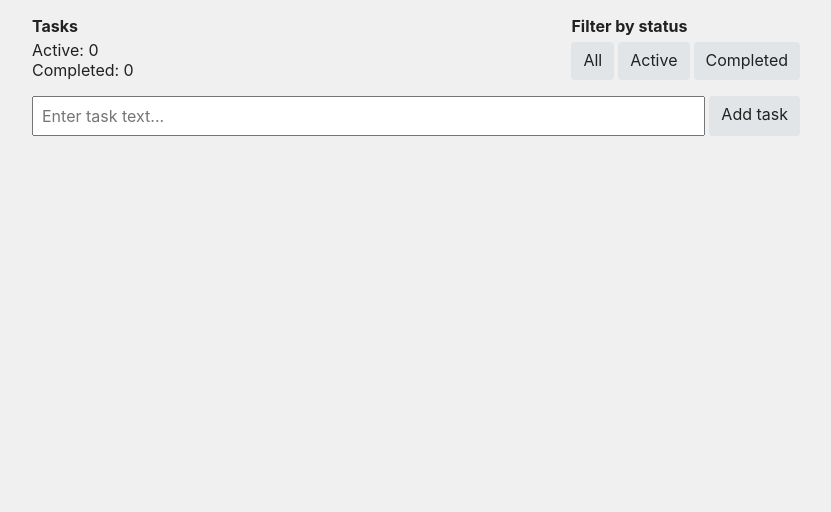
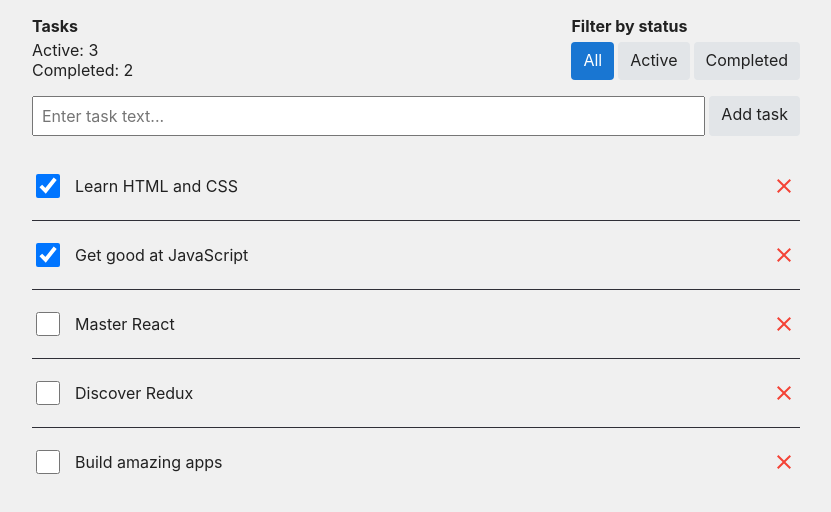
Before and after one commit to Oleggman/react-redux-todolist-app, a React (Create React App) app: page / in a window 1280 px wide. Shown: the top 512 px of the page, without its empty margins (224-1055 px from the left). Built offline with nearby package versions, Linux system fonts and the light colour scheme.

Commit message:
Subscribe on store state in components

```diff
--- a/src/components/StatusFilter/StatusFilter.jsx
+++ b/src/components/StatusFilter/StatusFilter.jsx
@@ -1,12 +1,17 @@
 import { Button } from "components/Button/Button";
 import css from "./StatusFilter.module.css";
+import { useSelector } from "react-redux";
+import { statusFilters } from "redux/constants";
+import { getFilter } from "redux/selectors";
 
 export const StatusFilter = () => {
+  const filter = useSelector(getFilter);
+
   return (
     <div className={css.wrapper}>
-      <Button>All</Button>
-      <Button>Active</Button>
-      <Button>Completed</Button>
+      <Button selected={filter === statusFilters.all}>All</Button>
+      <Button selected={filter === statusFilters.active}>Active</Button>
+      <Button selected={filter === statusFilters.completed}>Completed</Button>
     </div>
   );
 };
--- a/src/components/TaskCounter/TaskCounter.jsx
+++ b/src/components/TaskCounter/TaskCounter.jsx
@@ -1,10 +1,23 @@
+import { useSelector } from "react-redux";
 import css from "./TaskCounter.module.css";
+import { getTasks } from "redux/selectors";
 
 export const TaskCounter = () => {
+  const tasks = useSelector(getTasks);
+
+  const count = tasks.reduce((acc, task) => {
+    if (task.completed) {
+      acc.completed += 1;
+    } else {
+      acc.active += 1;
+    }
+    return acc;
+  }, { active: 0, completed: 0 });
+
   return (
     <div>
-      <p className={css.text}>Active: 0</p>
-      <p className={css.text}>Completed: 0</p>
+      <p className={css.text}>Active: {count.active}</p>
+      <p className={css.text}>Completed: {count.completed}</p>
     </div>
   );
 };
--- a/src/components/TaskList/TaskList.jsx
+++ b/src/components/TaskList/TaskList.jsx
@@ -1,10 +1,29 @@
 import { Task } from "components/Task/Task";
 import css from "./TaskList.module.css";
+import { useSelector } from "react-redux";
+import { statusFilters } from "redux/constants";
+import { getFilter, getTasks } from "redux/selectors";
+
+const getVisibleTasks = (tasks, filter) => {
+  switch (filter) {
+    case statusFilters.active:
+      return tasks.filter(task => !task.completed);
+    case statusFilters.completed:
+      return tasks.filter(task => task.completed);
+    default:
+      return tasks;
+  }
+}
 
 export const TaskList = () => {
+  const tasks = useSelector(getTasks);
+  const filter = useSelector(getFilter);
+
+  const visibleTasks = getVisibleTasks(tasks, filter);
+
   return (
     <ul className={css.list}>
-      {[].map(task => (
+      {visibleTasks.map(task => (
         <li className={css.listItem} key={task.id}>
           <Task task={task} />
         </li>
--- a/src/redux/constants.js
+++ b/src/redux/constants.js
@@ -0,0 +1,5 @@
+export const statusFilters = Object.freeze({
+  all: 'all',
+  active: 'active',
+  completed: 'completed',
+});
--- a/src/redux/selectors.js
+++ b/src/redux/selectors.js
@@ -0,0 +1,3 @@
+export const getTasks = state => state.tasks;
+
+export const getFilter = state => state.filters.status;
```
